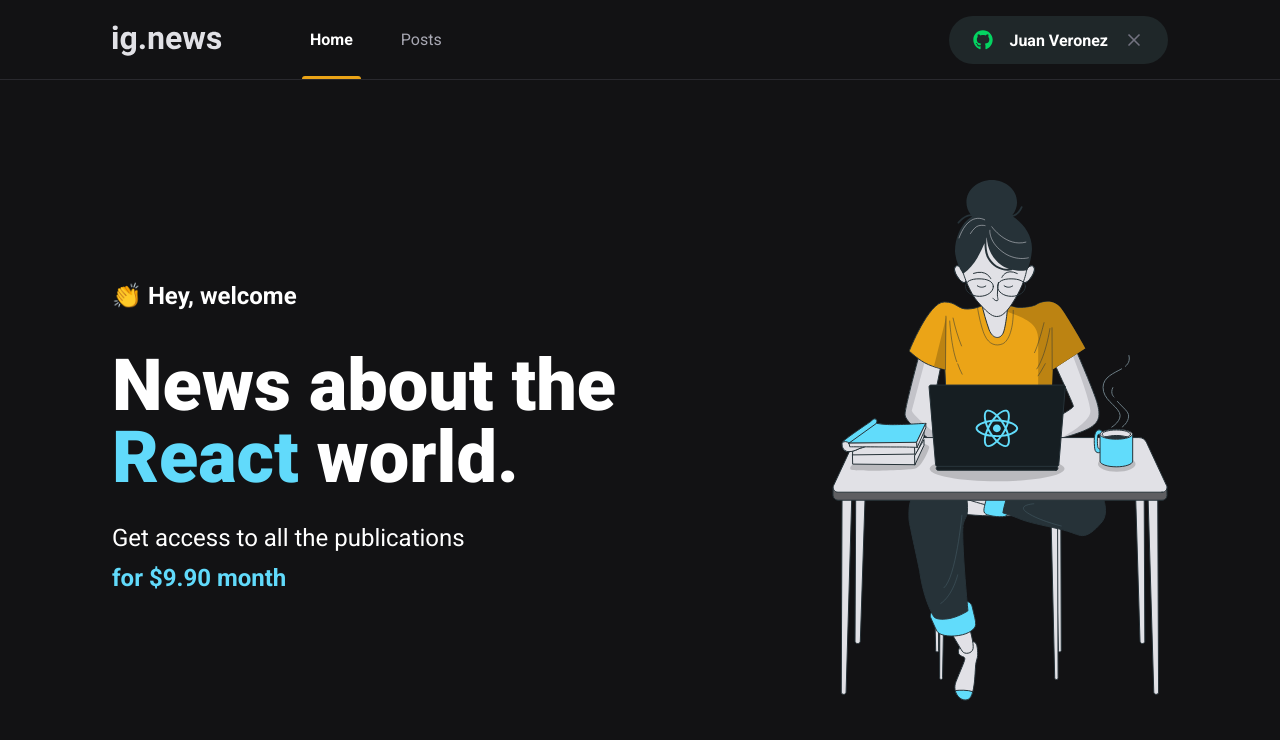
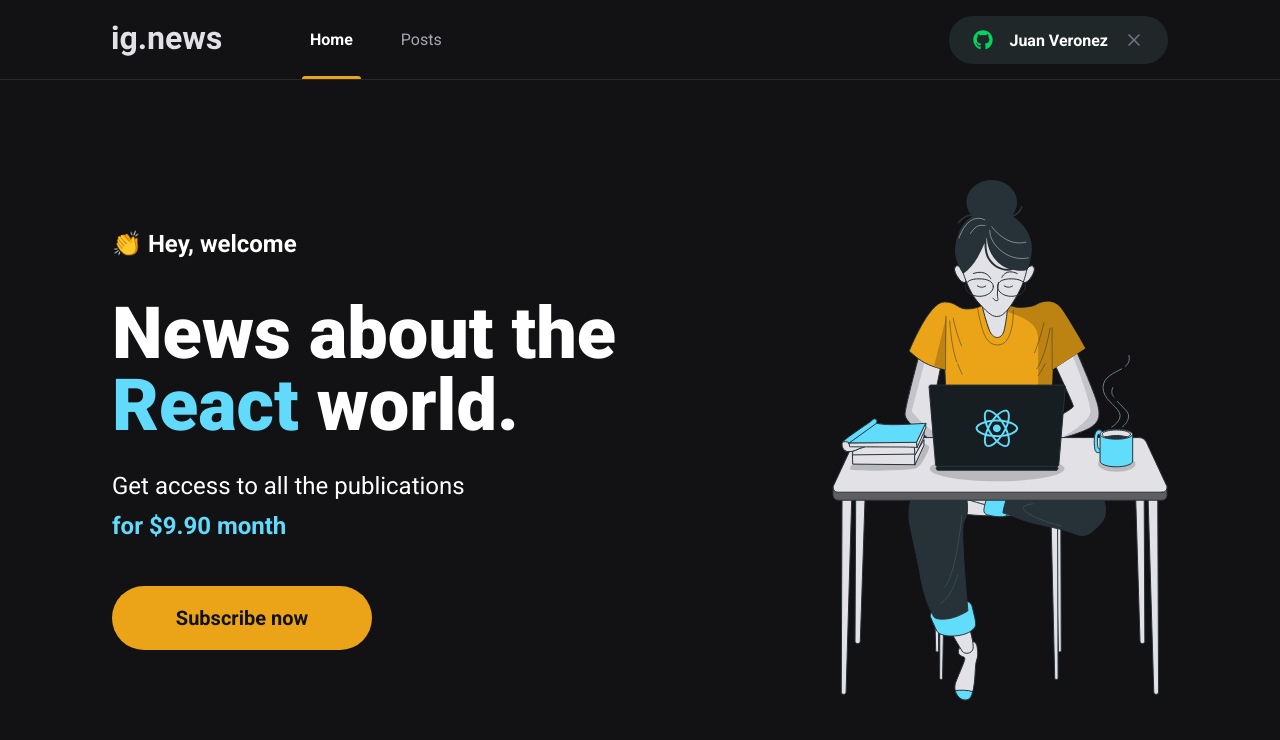
Before and after one commit to JuanMVeronez/ignite-react03-ignews, a Next.js app: page / in a window 1280 px wide. Shown: the top 740 px of the page. Built offline with nearby package versions, Linux system fonts and the light colour scheme.

Commit message:
subscribe button design done

```diff
--- /dev/null
+++ b/src/components/SubscribeButton/index.tsx
@@ -0,0 +1,12 @@
+import styles from './styles.module.scss'
+
+export function SubscribeButton() {
+  return (
+    <button
+      type="button"
+      className={styles.subscribeButton}
+    >
+      Subscribe now
+    </button>
+  )
+}
--- /dev/null
+++ b/src/components/SubscribeButton/styles.module.scss
@@ -0,0 +1,22 @@
+.subscribeButton {
+  height: 4rem;
+  width: 260px;
+
+  border: 0;
+  border-radius: 2rem;
+
+  font-size: 1.25rem;
+  font-weight: bold;
+
+  color: var(--gray-900);
+  background-color: var(--yellow-500);
+
+  display: flex;
+  align-items: center;
+  justify-content: center;
+
+  transition: filter 0.2s;
+  &:hover {
+    filter: brightness(0.8);
+  }
+}
--- a/src/pages/home.module.scss
+++ b/src/pages/home.module.scss
@@ -37,4 +37,8 @@
       font-weight: bold;
     }
   }
+
+  >button {
+    margin-top: 2.5rem;
+  }
 }
--- a/src/pages/index.tsx
+++ b/src/pages/index.tsx
@@ -1,6 +1,7 @@
 import Head from 'next/head'
 
 import styles from './home.module.scss'
+import { SubscribeButton } from '../components/SubscribeButton'
 
 export default function Home() {
   return (
@@ -16,6 +17,8 @@
             Get access to all the publications <br />
             <span>for $9.90 month</span>
           </p>
+
+          <SubscribeButton />
         </section>
 
         <img src="/assets/avatar.svg" alt="Girl coding" />
```
